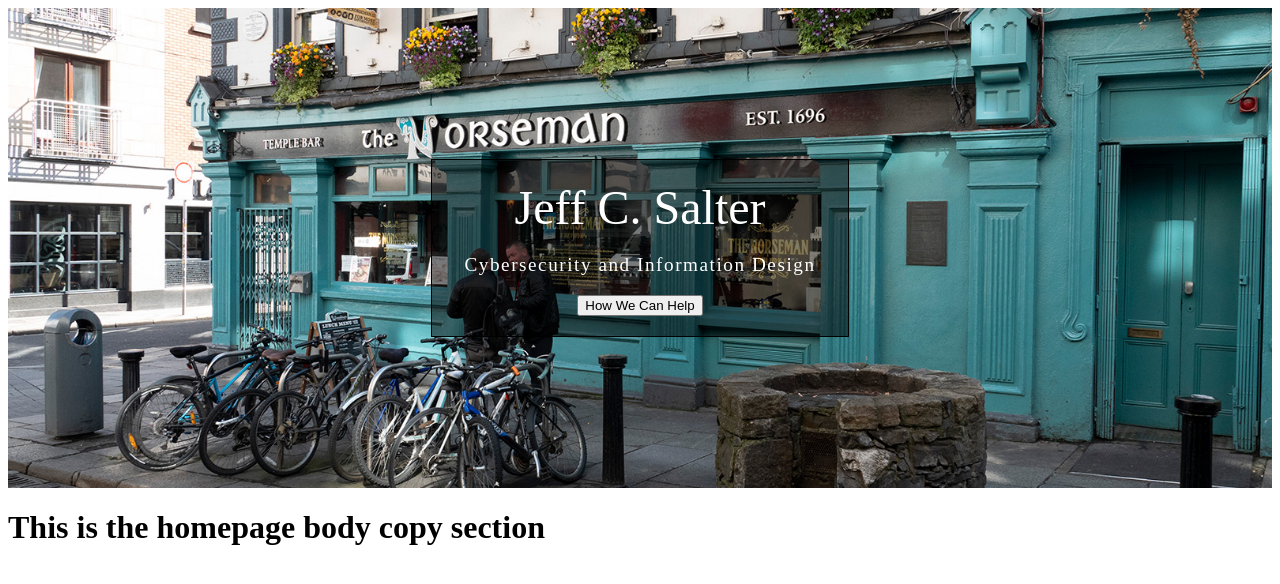
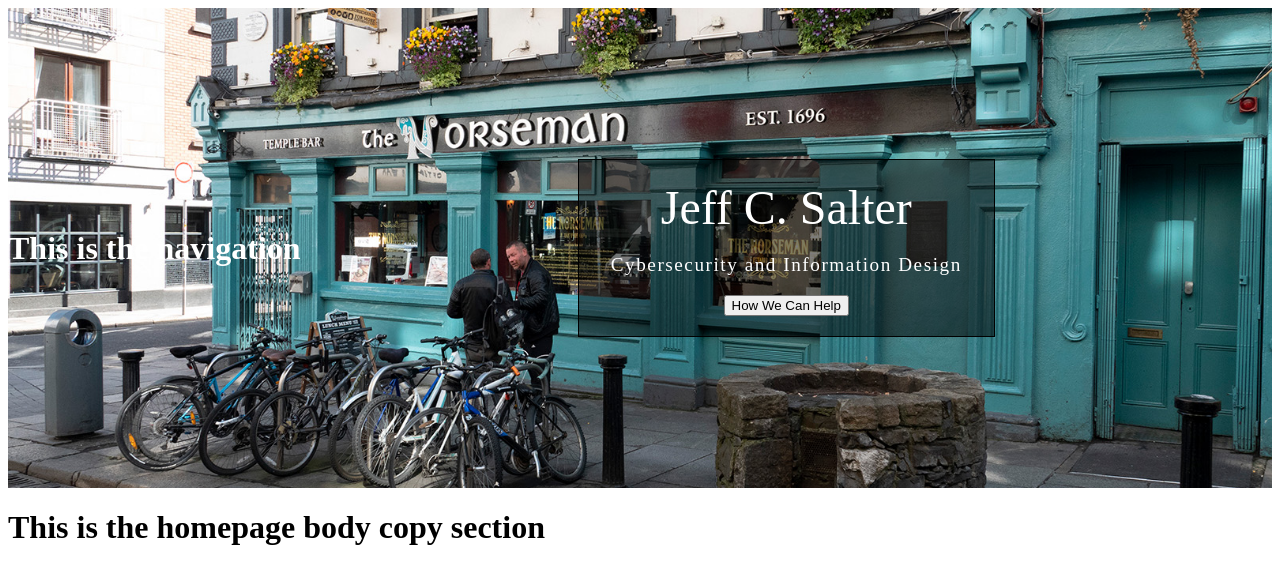
Before and after one commit to 007-jcs/jcsalter, a Gatsby site: page / in a window 1280 px wide. Built offline with nearby package versions, Linux system fonts and the light colour scheme; Gatsby itself is replaced by a stand-in of ours.

Commit message:
update header

```diff
--- a/src/components/header.js
+++ b/src/components/header.js
@@ -7,7 +7,7 @@ const Header = () => {
   return (
     <header className={heroStyles.hero} >
        <div>
-
+       <h1>This is the navigation</h1>
        </div>
        <div className={heroStyles.heroContainer}>
         <div className={heroStyles.heroInfo}>
```
